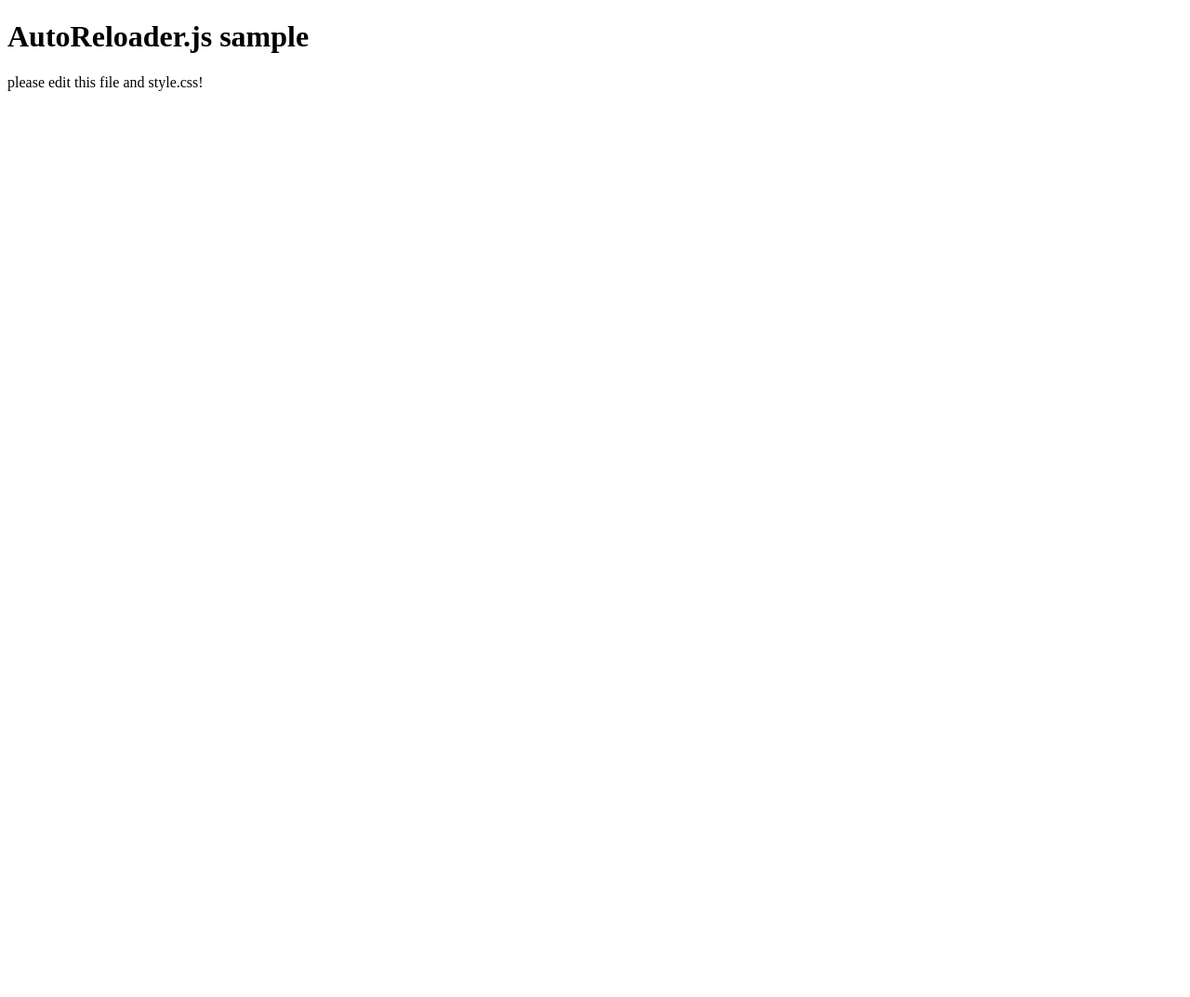
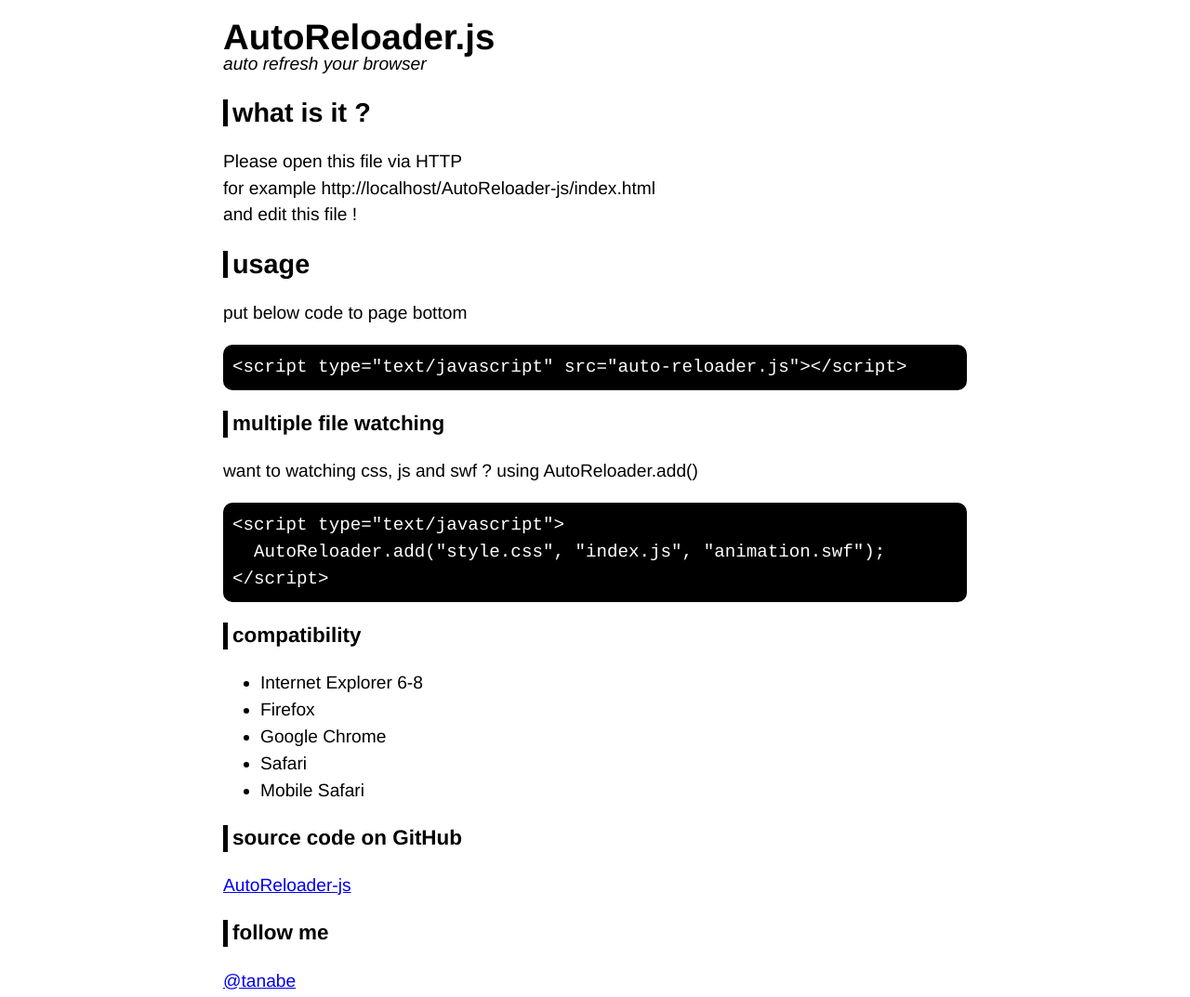
Before and after one commit to tanabe/AutoReloader-js, a plain HTML site: page index.html in a window 1280 px wide. Shown: the whole page at 93% size. Before the commit the page ends 800 px from the top, so only its background shows below. Drawn offline with Linux system fonts and the light colour scheme.

Commit message:
using HEAD request and update introduction html

```diff
--- a/auto-reloader.js
+++ b/auto-reloader.js
@@ -16,6 +16,7 @@
    * create XMLHTTPRequest object
    * @name createXMLHTTPRequest
    * @function
+   * @return XMLHttpRequest object
    */
   var createXMLHTTPRequest = function() {
     //this code borrowed from
@@ -62,6 +63,12 @@
     }, INTERVAL);
   };
 
+  /**
+  * check initialized
+  * @name isInitialied
+  * @function
+  * @return initialized then true
+  */
   var isInitialied = function() {
     for (var i = 0; i < TARGET_FILES.length; i++) {
       if (TARGET_FILES[i].lastModified === null) {
@@ -82,21 +89,23 @@
     var fileName = TARGET_FILES[index].path;
     var lastModified = TARGET_FILES[index].lastModified;
     var xhr = createXMLHTTPRequest();
-    xhr.open('GET', fileName, true);
+    xhr.open("HEAD", fileName, true);
     if (lastModified) {
       xhr.setRequestHeader("If-Modified-Since", lastModified + " ");
     }
+
+    //event handler
     xhr.onreadystatechange = function() {
       if(xhr.readyState === 4){
         var fileLastModified = xhr.getResponseHeader("Last-Modified");
+        //console.log(fileLastModified, xhr.status);
+        //console.log(isInitialied());
         if (xhr.status === 200) {
           if (isInitialied()) {
-            if (xhr.responseText) {
-              if (lastModified !== fileLastModified) {
-                TARGET_FILES[index].lastModified = fileLastModified;
-                //document.getElementById("output").innerHTML = (new Date()).toString();
-                reload();
-              }
+            //maybe not need checking lastModified
+            if (lastModified !== fileLastModified) {
+              TARGET_FILES[index].lastModified = fileLastModified;
+              reload();
             }
           } else {
             TARGET_FILES[index].lastModified = fileLastModified;
--- a/index.html
+++ b/index.html
@@ -5,7 +5,7 @@
     <meta http-equiv="content-type" content="text/html; charset=UTF-8">
     <meta http-equiv="content-language" content="ja">
 
-    <title>AutoReloader.js sample</title>
+    <title>AutoReloader.js</title>
 
     <meta http-equiv="content-script-type" content="text/javascript">
     <meta http-equiv="content-style-type" content="text/css">
@@ -13,8 +13,42 @@
 
   </head>
   <body>
-    <h1>AutoReloader.js sample</h1>
-    <p>please edit this file and style.css!</p>
+    <div id="container">
+      <h1>AutoReloader.js</h1>
+      <p id="description">auto refresh your browser</p>
+      <h2>what is it ?</h2>
+      <p>
+        Please open this file via HTTP<br>
+        for example http://localhost/AutoReloader-js/index.html<br>
+        and edit this file !
+      </p>
+      <h2>usage</h2>
+      <p>put below code to page bottom</p>
+      <pre>
+&lt;script type="text/javascript" src="auto-reloader.js"&gt;&lt;/script&gt;</pre>
+      <h3>multiple file watching</h3>
+      <p>want to watching css, js and swf ? using AutoReloader.add()</p>
+      <pre>
+&lt;script type="text/javascript"&gt;
+  AutoReloader.add("style.css", "index.js", "animation.swf");
+&lt;/script&gt;</pre>
+      <h3>compatibility</h3>
+      <ul>
+        <li>Internet Explorer 6-8</li>
+        <li>Firefox</li>
+        <li>Google Chrome</li>
+        <li>Safari</li>
+        <li>Mobile Safari</li>
+      </ul>
+
+      <h3>source code on GitHub</h3>
+      <p><a href="https://github.com/tanabe/AutoReloader-js">AutoReloader-js</a></p>
+
+      <h3>follow me</h3>
+      <p><a href="http://twitter.com/tanabe/">@tanabe</a></p>
+
+    </div>
+
     <script type="text/javascript" src="auto-reloader.js"></script>
     <script type="text/javascript">
       AutoReloader.add("style.css");
--- a/style.css
+++ b/style.css
@@ -1,2 +1,35 @@
 body {
+  padding: 0;
+  margin: 0;
+  font-size: 1.2em;
+  line-height: 1.5em;
+  font-family: helvetica,arial,freesans,clean,sans-serif;
 }
+
+h1 {
+  margin-bottom: 0;
+}
+
+#description {
+  margin: 0;
+  font-style: italic;
+}
+
+h2, h3, h4 {
+  border-left: 5px solid #000;
+  padding-left: 5px;
+}
+
+div#container {
+  width: 800px;
+  padding; 0;
+  margin: 0 auto;
+}
+
+pre {
+  font-family: "Courier 10 Pitch", Courier, monospace;
+  background-color: #000;
+  color: #fff;
+  padding: 10px;
+  border-radius: 10px;
+}
```
